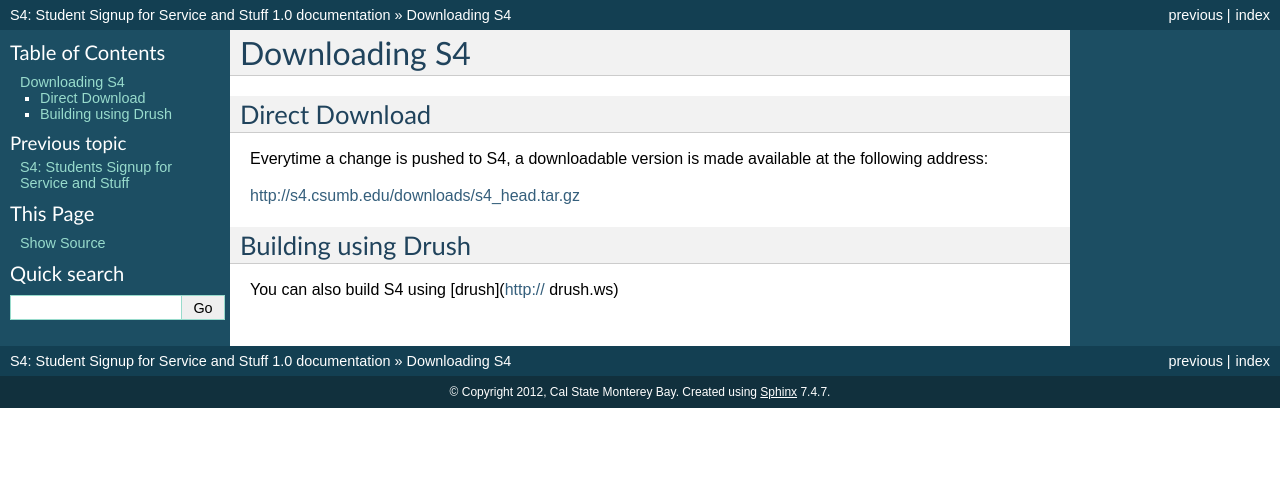
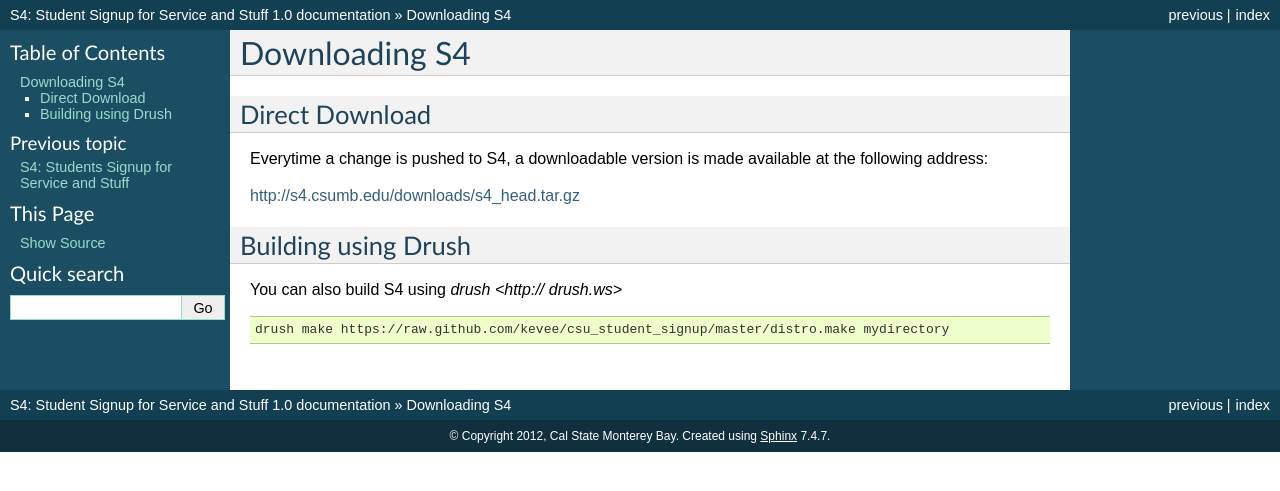
Before and after one commit to calstates4/s4project, a Sphinx documentation site: the page built from docs/installation/download.rst, in a window 1280 px wide. Shown: the top 491 px of the page. Built offline with Sphinx 7.4.7, drawn with Linux system fonts in a browser that asks for light colours.

Commit message:
Switched code block to console.

```diff
--- a/docs/index.rst
+++ b/docs/index.rst
@@ -12,7 +12,7 @@
 
 This project is a collaboration between the CSUMB Web Services department and the Center for Community Engagement
 
-We're tracking the project at the Project Site: http://s4.csumb.edu/project
+We're tracking the project at the `S4 project site <http://s4.csumb.edu/project>`.
 
 
 Installation
--- a/docs/installation/download.rst
+++ b/docs/installation/download.rst
@@ -12,8 +12,8 @@
 Building using Drush
 --------------------
 
-You can also build S4 using [drush](http:// drush.ws)
+You can also build S4 using `drush <http:// drush.ws>`
 
-.. code-block::bash
+.. code-block:: console
 
   drush make https://raw.github.com/kevee/csu_student_signup/master/distro.make mydirectory
```
